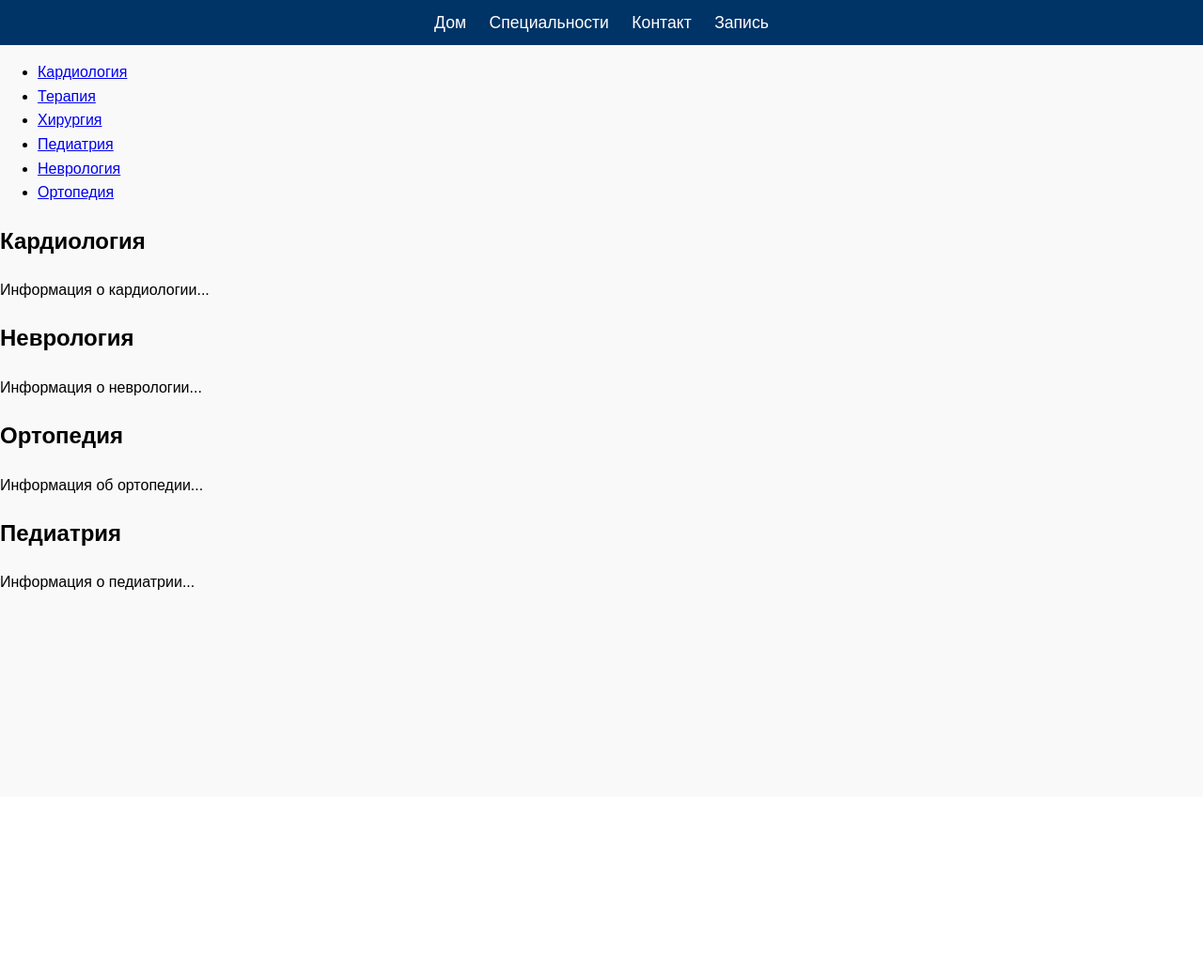
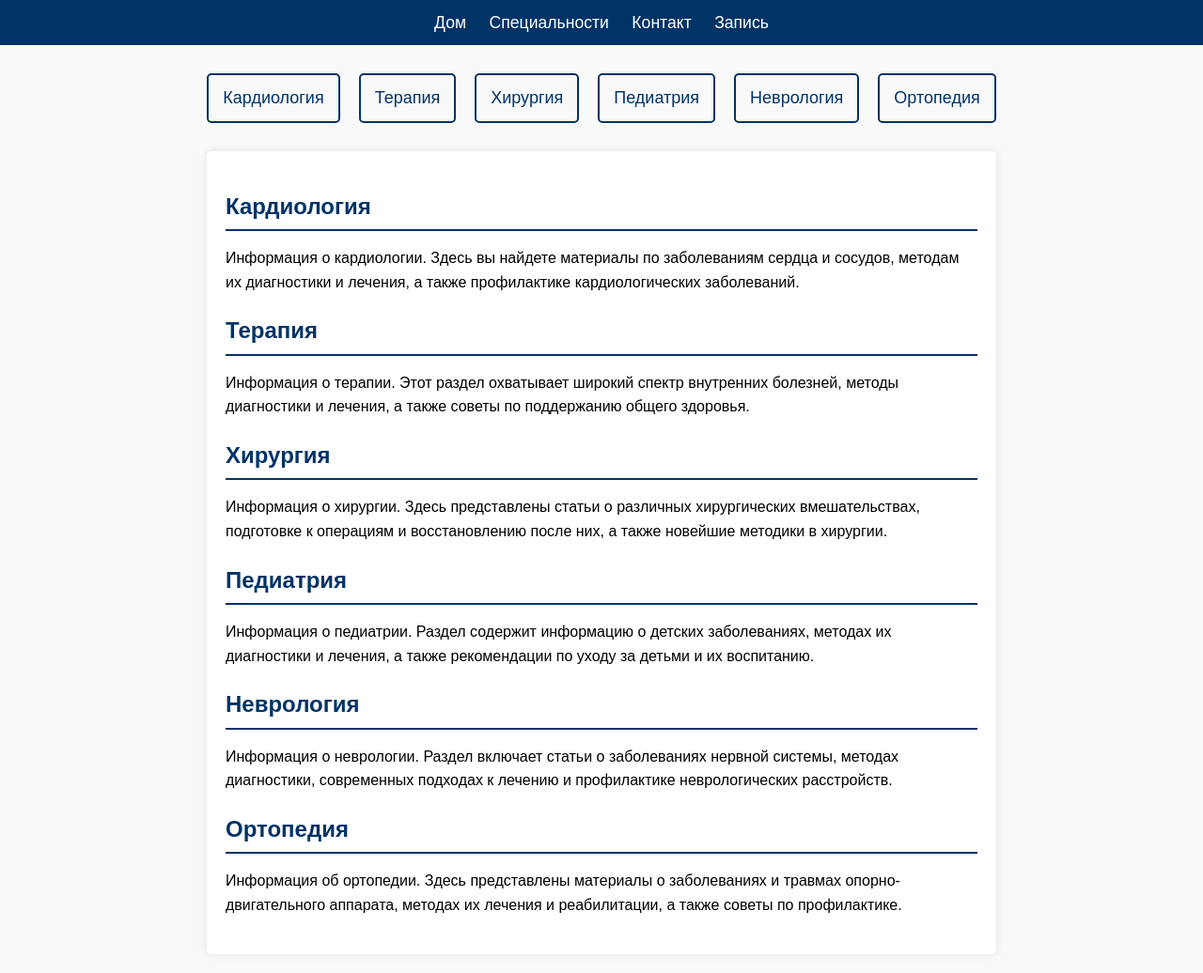
Before and after one commit to Imper4ik/medical_website, a Django app: page /specialties/ in a window 1280 px wide. Shown: the whole page at 94% size. Before the commit the page ends 628 px from the top, so only its background shows below. Run offline with Django 5.2, Linux system fonts and the light colour scheme.

Commit message:
update html file

```diff
--- a/main/templates/main/specialties.html
+++ b/main/templates/main/specialties.html
@@ -1,32 +1,88 @@
 {% extends 'main/base.html' %}
 {% load static %}
 {% block content %}
-<div class="container">
-    <aside class="sidebar">
-        <ul>
-            <li><a href="{% url 'cardiology:cardiology' %}">Кардиология</a></li>
-            <li><a href="#terapia">Терапия</a></li>
-            <li><a href="{% url 'surgery:index' %}">Хирургия</a></li>
-            <li><a href="#pediatrics">Педиатрия</a></li>
-            <li><a href="#neurology">Неврология</a></li>
-            <li><a href="#orthopedics">Ортопедия</a></li>
-            <!-- Добавьте больше ссылок по необходимости -->
-        </ul>
-    </aside>
-    <section class="main-content">
-        <h2 id="cardiology">Кардиология</h2>
-        <p>Информация о кардиологии...</p>
+    <style>
+        .container {
+            display: flex;
+            flex-direction: column;
+            align-items: center;
+            padding: 20px;
+            background-color: #f9f9f9;
+        }
 
-        <h2 id="neurology">Неврология</h2>
-        <p>Информация о неврологии...</p>
+        .nav-links {
+            display: flex;
+            justify-content: center;
+            margin-bottom: 20px;
+            flex-wrap: wrap;
+        }
 
-        <h2 id="orthopedics">Ортопедия</h2>
-        <p>Информация об ортопедии...</p>
+        .nav-links a {
+            color: #003366;
+            text-decoration: none;
+            font-size: 18px;
+            margin: 10px;
+            padding: 10px 15px;
+            border: 2px solid #003366;
+            border-radius: 5px;
+            transition: background-color 0.3s, color 0.3s;
+        }
 
-        <h2 id="pediatrics">Педиатрия</h2>
-        <p>Информация о педиатрии...</p>
+        .nav-links a:hover {
+            background-color: #003366;
+            color: #fff;
+        }
 
-        <!-- Добавьте больше секций по необходимости -->
-    </section>
-</div>
+        .main-content {
+            width: 100%;
+            max-width: 800px;
+            padding: 20px;
+            background-color: #fff;
+            border-radius: 5px;
+            box-shadow: 0 0 10px rgba(0, 0, 0, 0.1);
+        }
+
+        .main-content h2 {
+            color: #003366;
+            border-bottom: 2px solid #003366;
+            padding-bottom: 5px;
+            margin-bottom: 15px;
+        }
+
+        .main-content p {
+            font-size: 16px;
+            line-height: 1.6;
+            margin-bottom: 20px;
+        }
+    </style>
+
+    <div class="container">
+        <div class="nav-links">
+                <a href="{% url 'cardiology:cardiology' %}">Кардиология</a>
+                <a href="#terapia">Терапия</a>
+                <a href="{% url 'surgery:index' %}">Хирургия</a>
+                <a href="#pediatrics">Педиатрия</a>
+                <a href="#neurology">Неврология</a>
+                <a href="#orthopedics">Ортопедия</a>
+        </div>
+        <section class="main-content">
+            <h2 id="cardiology">Кардиология</h2>
+            <p>Информация о кардиологии. Здесь вы найдете материалы по заболеваниям сердца и сосудов, методам их диагностики и лечения, а также профилактике кардиологических заболеваний.</p>
+
+            <h2 id="terapia">Терапия</h2>
+            <p>Информация о терапии. Этот раздел охватывает широкий спектр внутренних болезней, методы диагностики и лечения, а также советы по поддержанию общего здоровья.</p>
+
+            <h2 id="surgery">Хирургия</h2>
+            <p>Информация о хирургии. Здесь представлены статьи о различных хирургических вмешательствах, подготовке к операциям и восстановлению после них, а также новейшие методики в хирургии.</p>
+
+            <h2 id="pediatrics">Педиатрия</h2>
+            <p>Информация о педиатрии. Раздел содержит информацию о детских заболеваниях, методах их диагностики и лечения, а также рекомендации по уходу за детьми и их воспитанию.</p>
+
+            <h2 id="neurology">Неврология</h2>
+            <p>Информация о неврологии. Раздел включает статьи о заболеваниях нервной системы, методах диагностики, современных подходах к лечению и профилактике неврологических расстройств.</p>
+
+            <h2 id="orthopedics">Ортопедия</h2>
+            <p>Информация об ортопедии. Здесь представлены материалы о заболеваниях и травмах опорно-двигательного аппарата, методах их лечения и реабилитации, а также советы по профилактике.</p>
+        </section>
+    </div>
 {% endblock %}
```
Also changed, not shown: main/templates/main/base_cardiol_info.html (added, +10 -0 lines).
